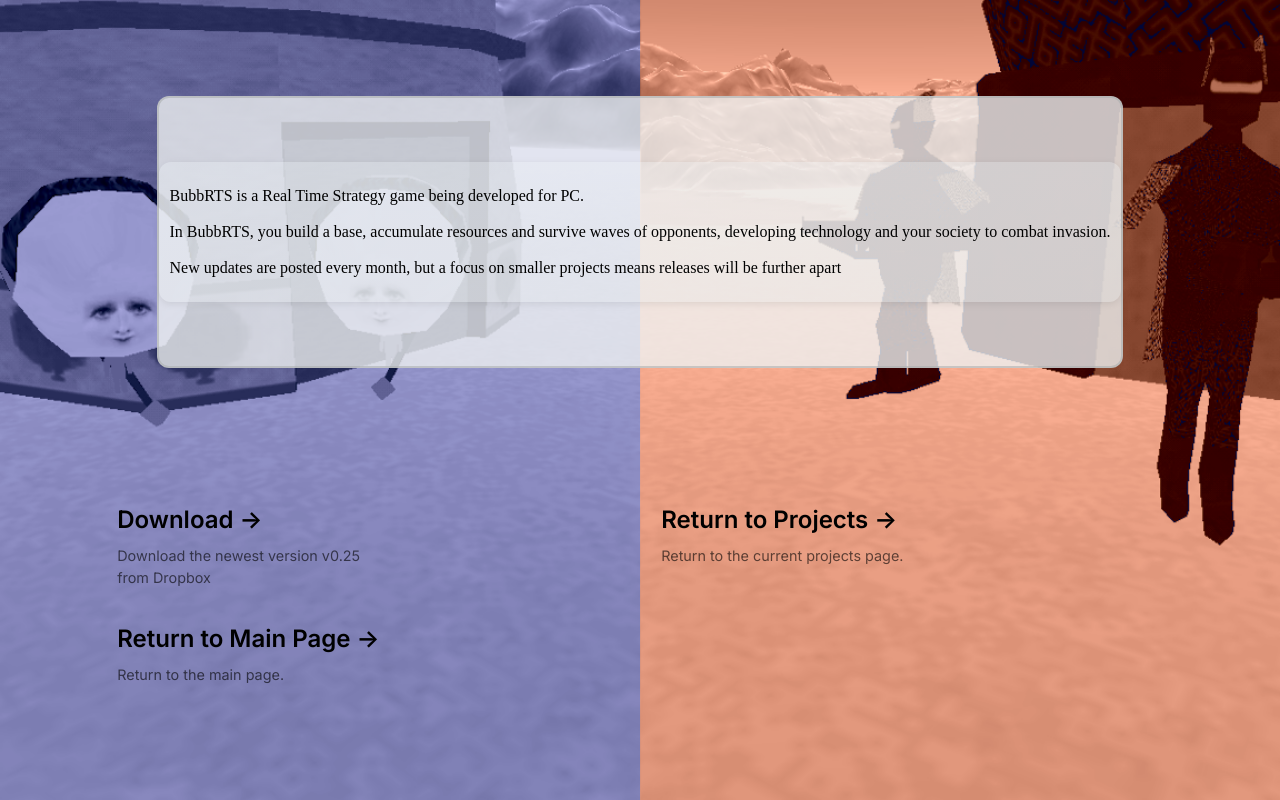
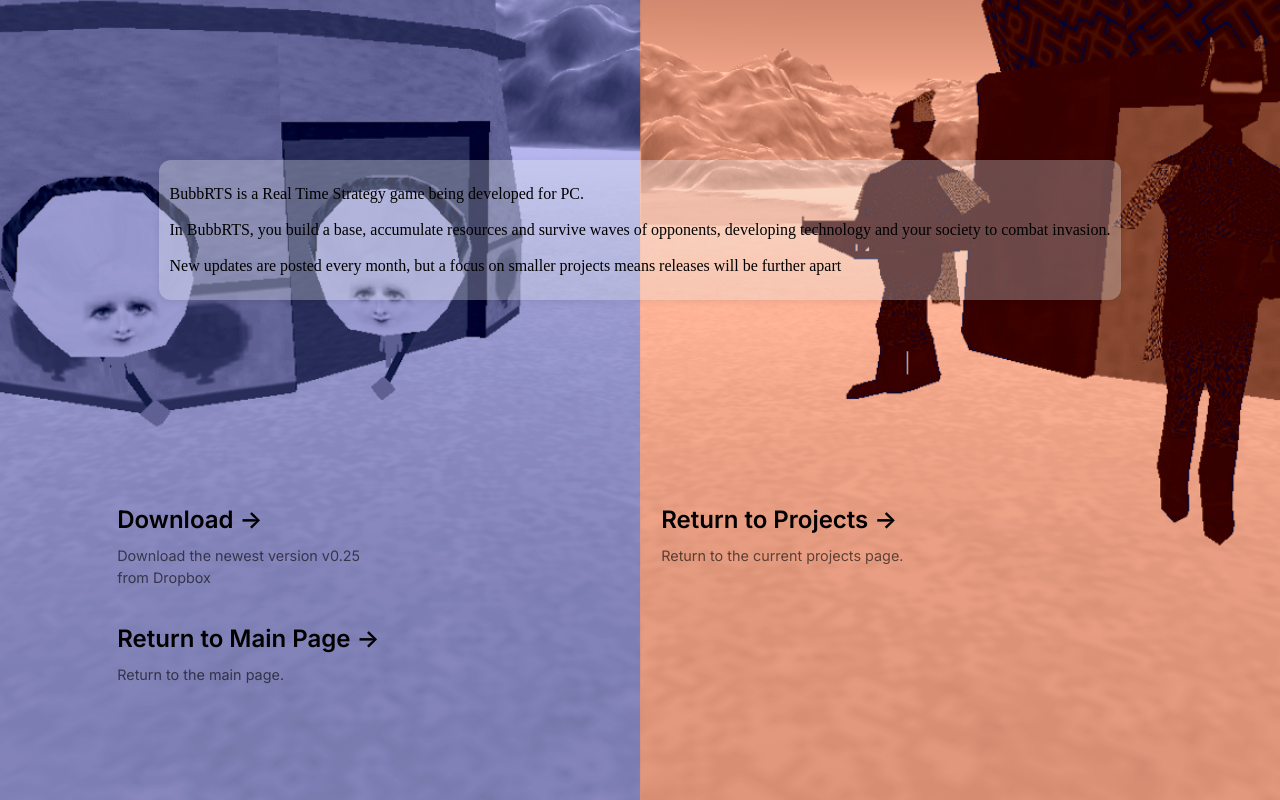
Before and after one commit to tribubb/tribubb.github.io, a Next.js app: page /BubbRTS/bubbRTSLanding in a window 1280 px wide. Built offline with nearby package versions, Linux system fonts and the light colour scheme.

Commit message:
removing extra text border

```diff
--- a/src/styles/BubbRTS.module.css
+++ b/src/styles/BubbRTS.module.css
@@ -78,13 +78,9 @@
 }
 
 .center {
-  background-color: rgba(var(--callout-rgb), 0.8);
-  border: 2px solid rgba(var(--callout-border-rgb), 0.6);
-  border-radius: var(--border-radius);
-  justify-content: center;
-  align-items: center;
-  position: relative;
-  padding: 4rem 0;
+    align-items: center;
+    position: relative;
+    padding: 4rem 0;
 }
 
 .center::before {
```
